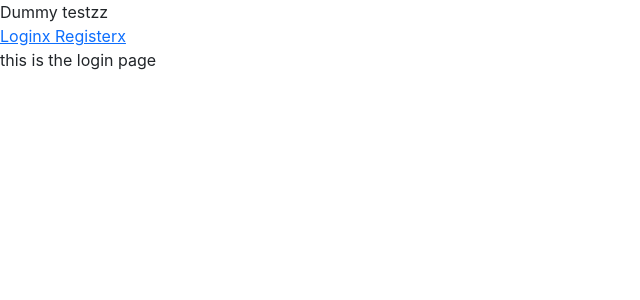
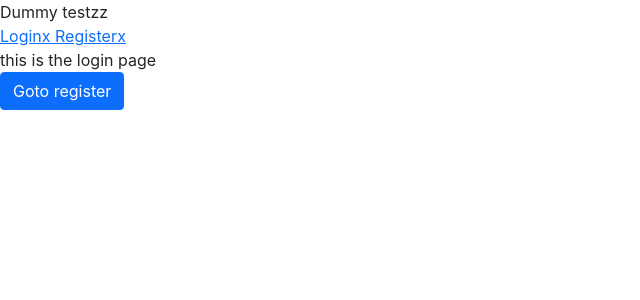
Before and after one commit to nachiappannk/learning-reactwithts, a React (Create React App) app in the folder myapp/: page /login in a window 1280 px wide. Shown: the top 300 px of the page, without its empty margins (0-640 px from the left). Built offline with nearby package versions, Linux system fonts and the light colour scheme.

Commit message:
Using history

```diff
--- a/myapp/src/components/Login.tsx
+++ b/myapp/src/components/Login.tsx
@@ -1,9 +1,19 @@
 import React from "react";
+import { Button } from "react-bootstrap";
+import { useHistory } from "react-router-dom";
 
 const Login = () => {
-    return (<div>
+
+    const history = useHistory();
+
+    const onClickButton = () =>{
+        history.push('/register');
+    };
+
+    return (<div><div>
         this is the login page
-    </div>)
+    </div>
+    <Button onClick={onClickButton}>Goto register</Button></div>);
 };
 
 export default Login;
--- a/myapp/src/components/PageNotFound.tsx
+++ b/myapp/src/components/PageNotFound.tsx
@@ -1,7 +1,9 @@
 import React from "react";
+import { useLocation } from "react-router-dom";
 
 const PageNotFound = () =>{
-    return (<div>Page is not found</div>);
+    const location = useLocation();
+    return (<div>Page {location.pathname} is not found</div>);
 };
 
 export default PageNotFound
```
